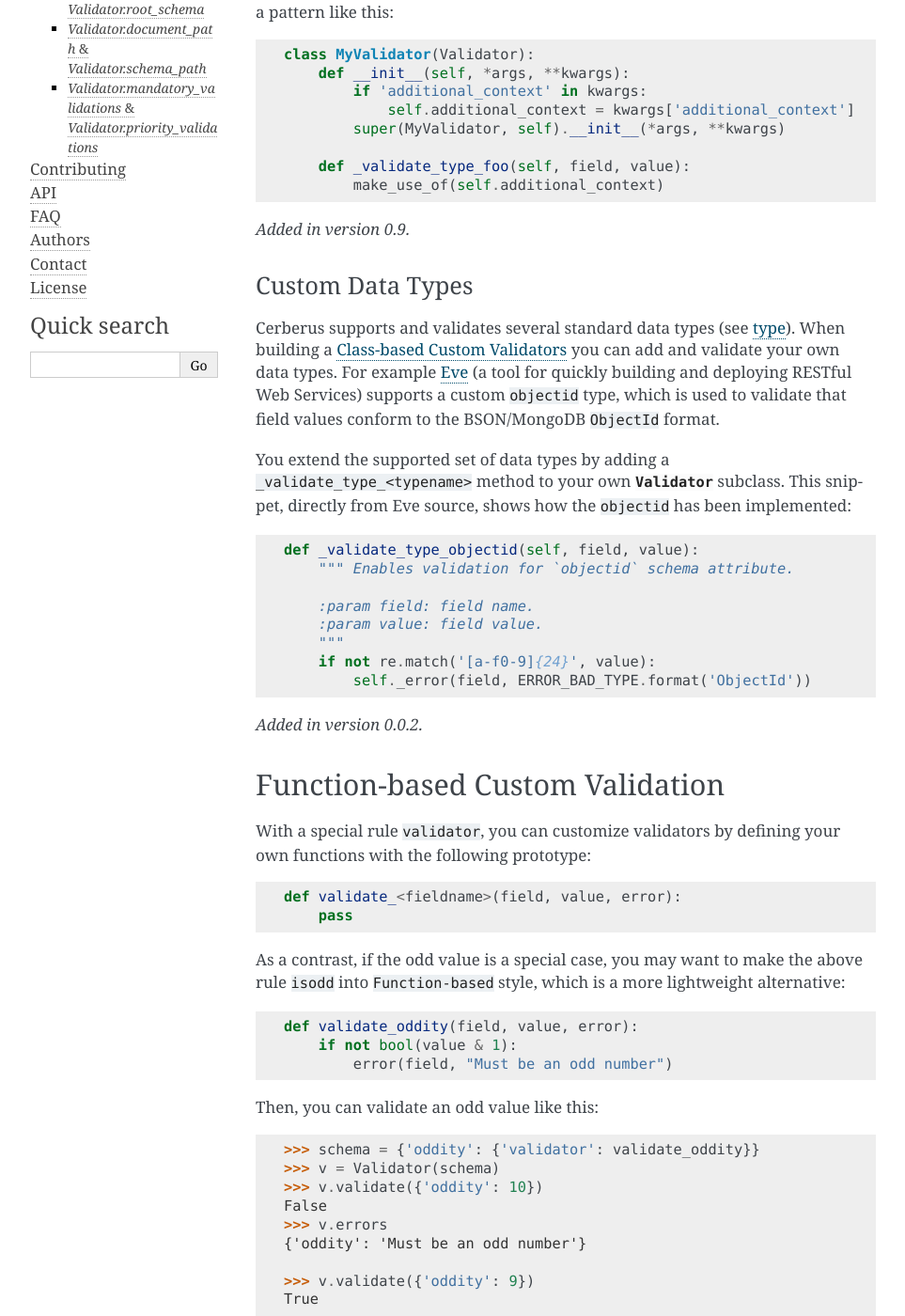
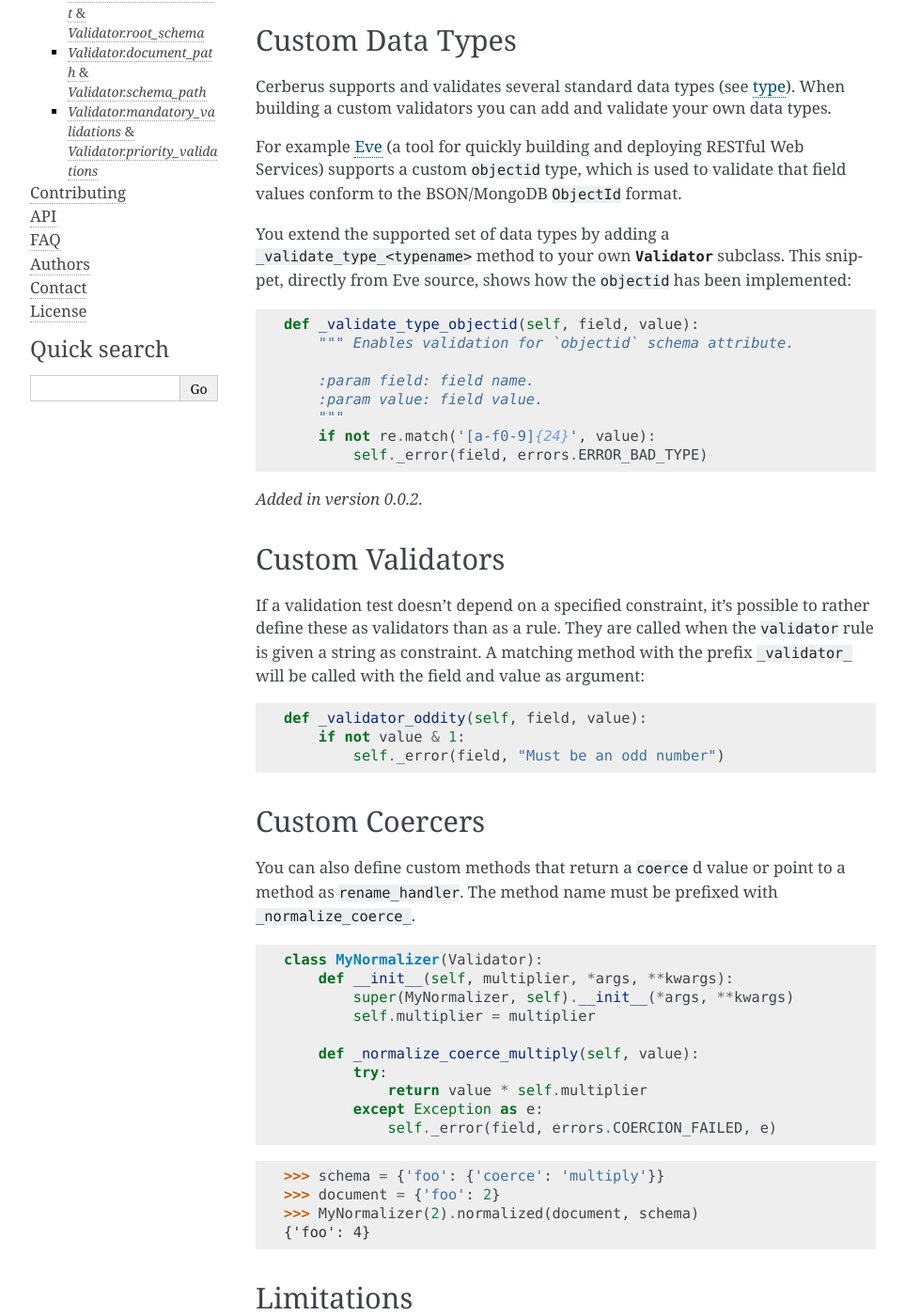
Before and after one commit to pyeve/cerberus, a Sphinx documentation site: the page built from docs/customize.rst, in a window 1280 px wide and 1400 px high, scrolled down 1109 px. Shown: the whole window at 94% size, without its empty margins (148-1111 px from the left). Built offline with Sphinx 7.4.7, drawn with Linux system fonts in a browser that asks for light colours; some of the changed text lies outside the part shown.

Commit message:
Adds the capability to use custom methods for coercing
also
- allows `validator` to point to a method
- allows to process a chain of 'coerce', 'rename_handler' and 'validator'
- some doc fixes

```diff
--- a/docs/conf.py
+++ b/docs/conf.py
@@ -282,6 +282,7 @@ linkcheck_anchors = True
 # -- Options for doctest extension ---------------------------------------------
 
 doctest_global_setup = """
-from cerberus import Validator
+import cerberus
+Validator = cerberus.Validator
 v = Validator()
 """
--- a/docs/customize.rst
+++ b/docs/customize.rst
@@ -1,26 +1,30 @@
 Extending Cerberus
 ==================
 
-Cerberus supports custom validation in two styles:
+Though you can use functions in conjunction with the ``coerce`` and the
+``validator`` rules, you can easily extend the :class:`~cerberus.Validator`
+class with custom `rules`, `types`, `validators` and `coercers`.
+While the function-based style is more suitable for special and one-off uses,
+a custom class leverages these possibilities:
 
-    * `Class-based Custom Validators`_
-    * `Function-based Custom Validation`_
+    * custom rules can be defined with constrains in a schema
+    * extending the available :ref:`type` s
+    * use additional contextual data
+    * schemas are serializable
 
-As a general rule, when you are customizing validators in your application,
-``Class-based`` style is more suitable for common validators, which are
-also more human-readable (since the rule name is defined by yourself), while
-``Function-based`` style is more suitable for special and one-off ones.
+The references in schemas to these custom methods can use space characters
+instead of underscores, e.g. ``{'foo': {'validator': 'is odd'}}`` is an alias
+for ``{'foo': {'validator': 'is_odd'}}``.
 
-
-Class-based Custom Validators
------------------------------
+Custom Rules
+------------
 Suppose that in our use case some values can only be expressed as odd integers,
 therefore we decide to add support for a new ``isodd`` rule to our validation
 schema:
 
 .. testcode::
 
-    schema = {'oddity': {'isodd': True, 'type': 'integer'}}
+    schema = {'amount': {'isodd': True, 'type': 'integer'}}
 
 This is how we would go to implement that:
 
@@ -41,40 +45,20 @@ matters, we can use it to validate all odd values:
 .. doctest::
 
     >>> v = MyValidator(schema)
-    >>> v.validate({'oddity': 10})
+    >>> v.validate({'amount': 10})
     False
     >>> v.errors
-    {'oddity': 'Must be an odd number'}
-    >>> v.validate({'oddity': 9})
+    {'amount': 'Must be an odd number'}
+    >>> v.validate({'amount': 9})
     True
-
-In a schema schema you can use space characters instead of underscores, e.g.
-``{'oddity': {'is odd': 42'}}`` is an alias for ``{'oddity': {'is_odd': 42'}}``.
-
-
-To make use of additional contextual information in a sub-class of
-:class:`~cerberus.Validator`, use a pattern like this:
-
-.. testcode::
-
-    class MyValidator(Validator):
-        def __init__(self, *args, **kwargs):
-            if 'additional_context' in kwargs:
-                self.additional_context = kwargs['additional_context']
-            super(MyValidator, self).__init__(*args, **kwargs)
-
-        def _validate_type_foo(self, field, value):
-            make_use_of(self.additional_context)
-
-.. versionadded:: 0.9
 
 .. _new-types:
 
 Custom Data Types
-~~~~~~~~~~~~~~~~~
+-----------------
 Cerberus supports and validates several standard data types (see :ref:`type`).
-When building a `Class-based Custom Validators`_ you can add and validate your
-own data types.
+When building a custom validators you can add and validate your own data types.
+
 For example `Eve <http://python-eve.org>`_ (a tool for quickly building and
 deploying RESTful Web Services) supports a custom ``objectid`` type, which is
 used to validate that field values conform to the BSON/MongoDB ``ObjectId``
@@ -94,57 +78,79 @@ has been implemented:
          :param value: field value.
          """
          if not re.match('[a-f0-9]{24}', value):
-             self._error(field, ERROR_BAD_TYPE.format('ObjectId'))
+             self._error(field, errors.ERROR_BAD_TYPE)
 
 .. versionadded:: 0.0.2
 
-
-Function-based Custom Validation
---------------------------------
-With a special rule ``validator``, you can customize validators by defining
-your own functions with the following prototype: ::
-
-    def validate_<fieldname>(field, value, error):
-        pass
-
-As a contrast, if the odd value is a special case, you may want to make the
-above rule ``isodd`` into ``Function-based`` style, which is a more lightweight
-alternative:
+Custom Validators
+-----------------
+If a validation test doesn't depend on a specified constraint, it's possible to
+rather define these as validators than as a rule. They are called when the
+``validator`` rule is given a string as constraint. A matching method with the
+prefix ``_validator_`` will be called with the field and value as argument:
 
 .. testcode::
 
-    def validate_oddity(field, value, error):
-        if not bool(value & 1):
-            error(field, "Must be an odd number")
+    def _validator_oddity(self, field, value):
+        if not value & 1:
+            self._error(field, "Must be an odd number")
 
-Then, you can validate an odd value like this:
+Custom Coercers
+---------------
+You can also define custom methods that return a ``coerce`` d value or point to
+a method as ``rename_handler``. The method name must be prefixed with
+``_normalize_coerce_``.
+
+.. testcode::
+
+    class MyNormalizer(Validator):
+        def __init__(self, multiplier, *args, **kwargs):
+            super(MyNormalizer, self).__init__(*args, **kwargs)
+            self.multiplier = multiplier
+
+        def _normalize_coerce_multiply(self, value):
+            try:
+                return value * self.multiplier
+            except Exception as e:
+                self._error(field, errors.COERCION_FAILED, e)
 
 .. doctest::
 
-    >>> schema = {'oddity': {'validator': validate_oddity}}
-    >>> v = Validator(schema)
-    >>> v.validate({'oddity': 10})
-    False
-    >>> v.errors
-    {'oddity': 'Must be an odd number'}
-
-    >>> v.validate({'oddity': 9})
-    True
-
-.. versionadded:: 0.8
-
+   >>> schema = {'foo': {'coerce': 'multiply'}}
+   >>> document = {'foo': 2}
+   >>> MyNormalizer(2).normalized(document, schema)
+   {'foo': 4}
 
 Limitations
 -----------
-You must not call your custom rule ``validator`` and it may be a bad idea to
-overwrite particular contributed rules.
+It may be a bad idea to overwrite particular contributed rules.
 
+Instantiating Custom Validators
+-------------------------------
+To make use of additional contextual information in a sub-class of
+:class:`~cerberus.Validator`, use a pattern like this:
+
+.. testcode::
+
+    class MyValidator(Validator):
+        def __init__(self, *args, **kwargs):
+            if 'additional_context' in kwargs:
+                self.additional_context = kwargs['additional_context']
+            super(MyValidator, self).__init__(*args, **kwargs)
+
+        def _validate_type_foo(self, field, value):
+            make_use_of(self.additional_context)
+
+This ensures that the additional context will be available in
+:class:`~cerberus.Validator` child instances that may be used during
+validation.
+
+.. versionadded:: 0.9
 
 Relevant `Validator`-attributes
 -------------------------------
-
 There are some attributes of a :class:`~cerberus.Validator` that you should be
-aware of when writing `Class-based Custom Validators`_.
+aware of when writing custom Validators.
 
 `Validator.document`
 ~~~~~~~~~~~~~~~~~~~~
--- a/docs/errors.rst
+++ b/docs/errors.rst
@@ -55,7 +55,8 @@ You can access the errors per these properties of a :class:`~cerberus.Validator`
 instance after a processing of a document:
 
   - ``_errors``: This list holds all submitted errors. It is not intended to
-    manipulate errors directly via this attribute.
+    manipulate errors directly via this attribute. You can test if at least one
+    error with a specific error definition is ``in`` that list.
 
   - ``document_error_tree``: A ``dict``-like object that allows you to query
     nodes corresponding to your document. That node's errors are contained in
@@ -77,6 +78,8 @@ Examples
     >>> document = {'cats': 'two'}
     >>> v.validate(document, schema)
     False
+    >>> cerberus.errors.BAD_TYPE in v._errors
+    True
     >>> v.document_error_tree['cats'].errors == v.schema_error_tree['cats']['type'].errors
     True
     >>> error = v.document_error_tree['cats'].errors[0]
```
Also changed, not shown: other parts of docs/customize.rst (+5 -4 lines), docs/normalization-rules.rst (+17 -4 lines), docs/validation-rules.rst (+43 -0 lines), 4 other files.
